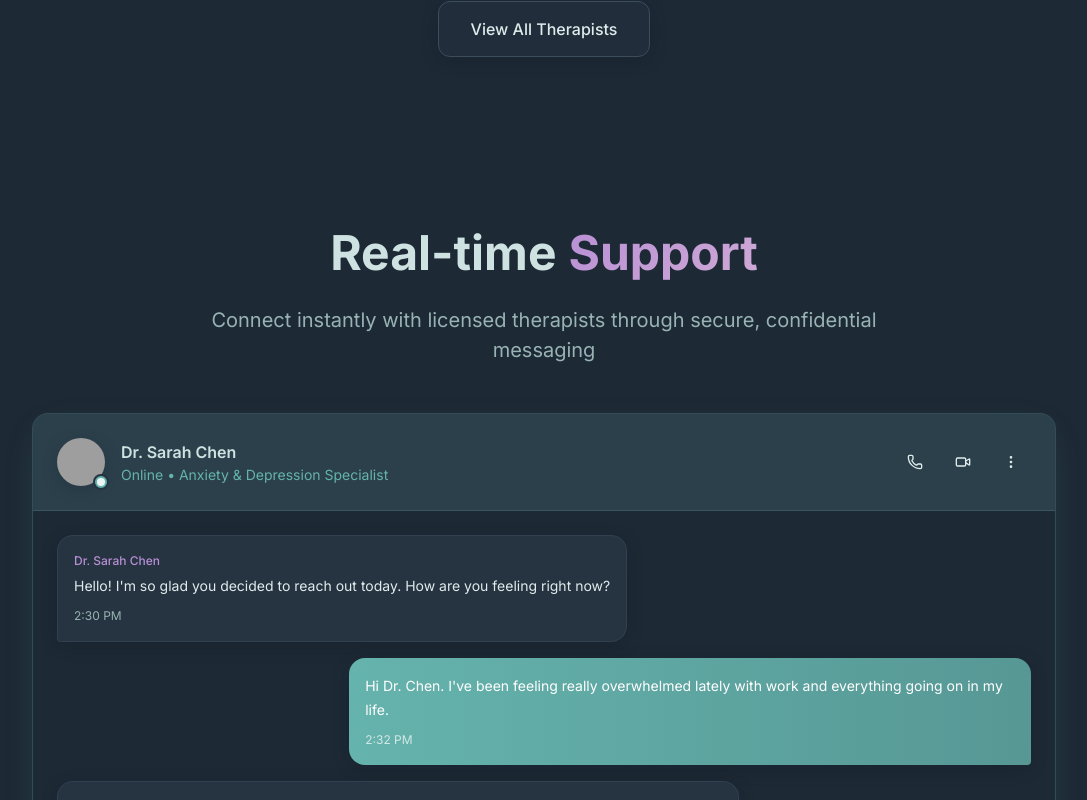
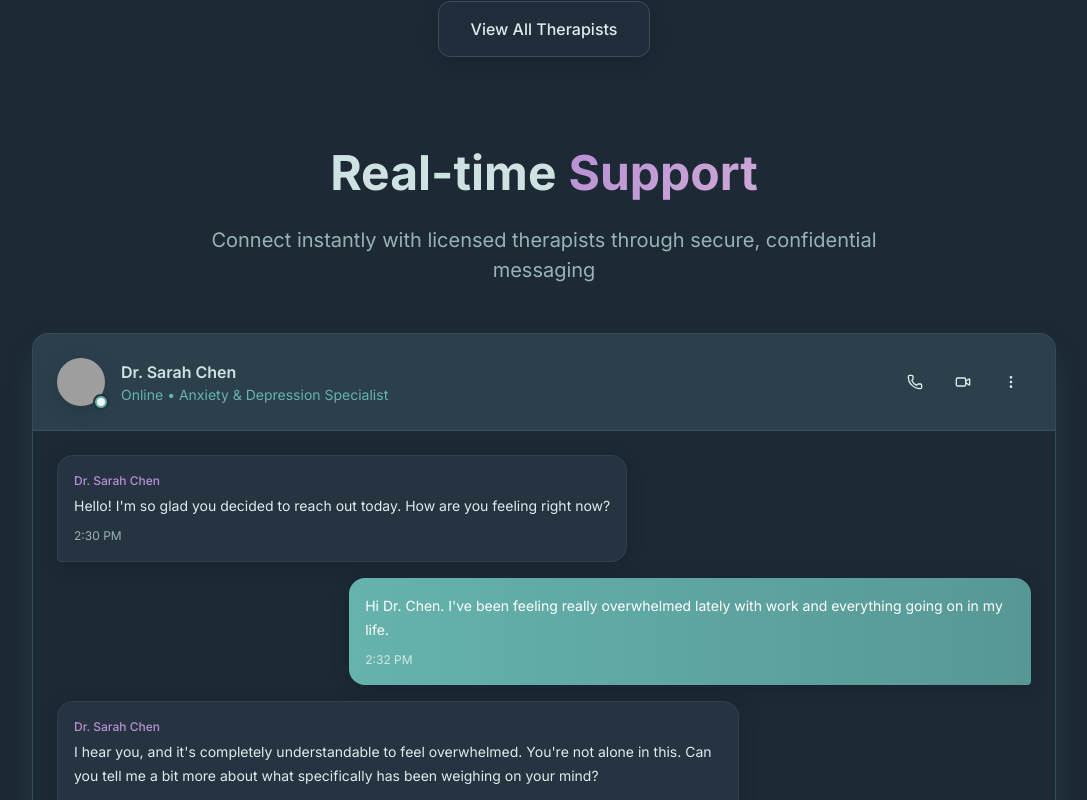
Before and after one commit to AnshRaj112/serenify-frontend, a Next.js app: page / in a window 1280 px wide. Shown: the part 2200-3000 px from the top of the page, without its empty margins (96-1183 px from the left). Built offline with nearby package versions, Linux system fonts and the light colour scheme; grey boxes are pictures that could not be loaded.

Commit message:
Fixing some style

```diff
--- a/src/app/components/Landing/scss/ChatInterface.module.scss
+++ b/src/app/components/Landing/scss/ChatInterface.module.scss
@@ -1,5 +1,4 @@
 .chatInterface {
-  padding: 5rem 1.5rem;
   background: #1d2935;
 }
 
```
